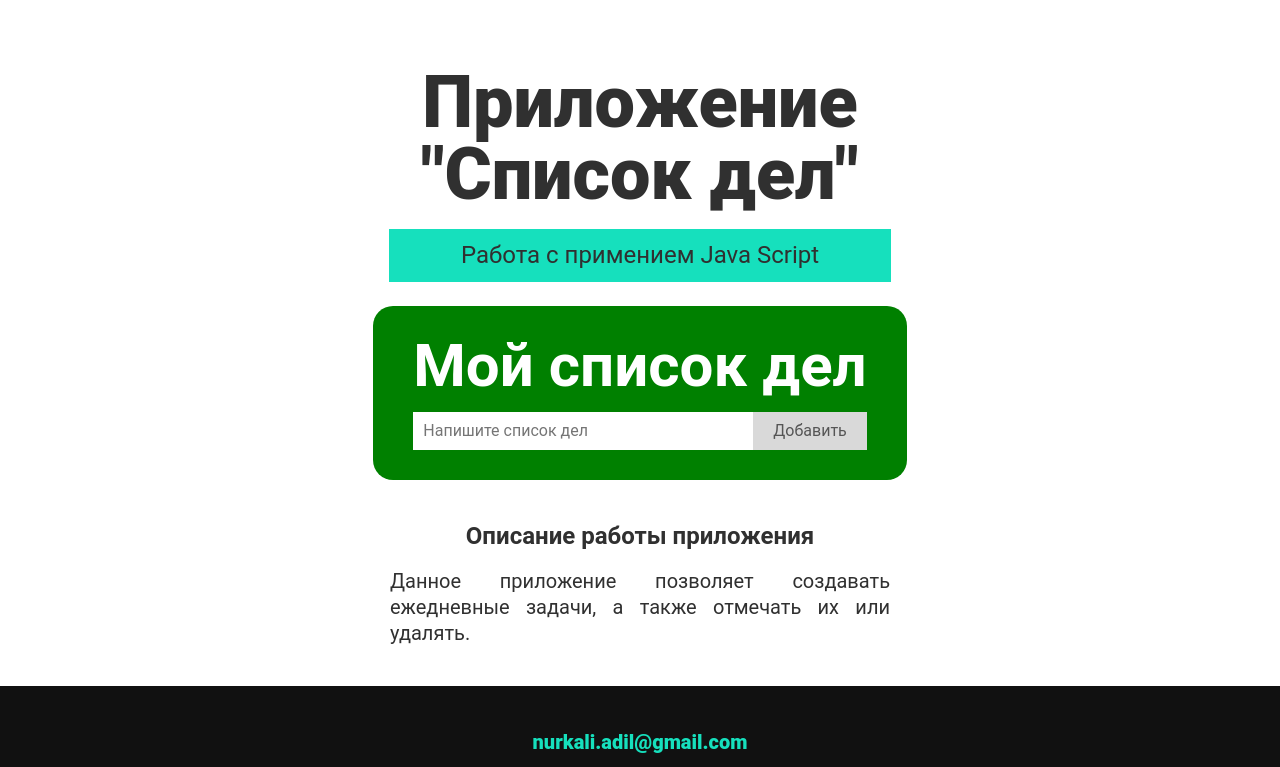
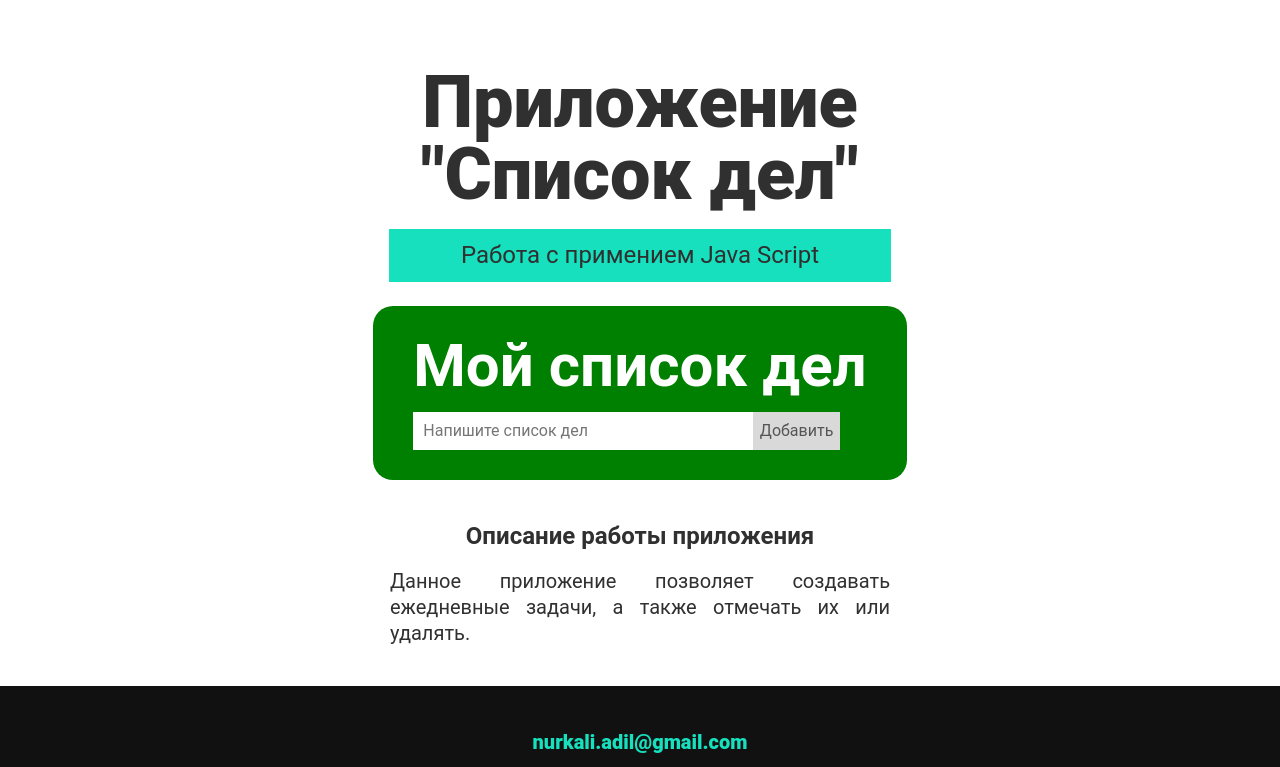
Before and after one commit to qipchaq/qipchaq.github.io, a plain HTML site: page portfolio-item/todoList.html in a window 1280 px wide. Shown: the part 74-841 px from the top of the page. Drawn offline with nearby package versions, Linux system fonts and the light colour scheme.

Commit message:
Update todoList.css

```diff
--- a/portfolio-item/todoList.css
+++ b/portfolio-item/todoList.css
@@ -379,7 +379,7 @@ ul {
   .addBtn {
     margin-top: 1em;
     padding: 6.5px;
-    width: 25%;
+    width: fit-content;
     background: #d9d9d9;
     color: #555;
     float: left;
```
